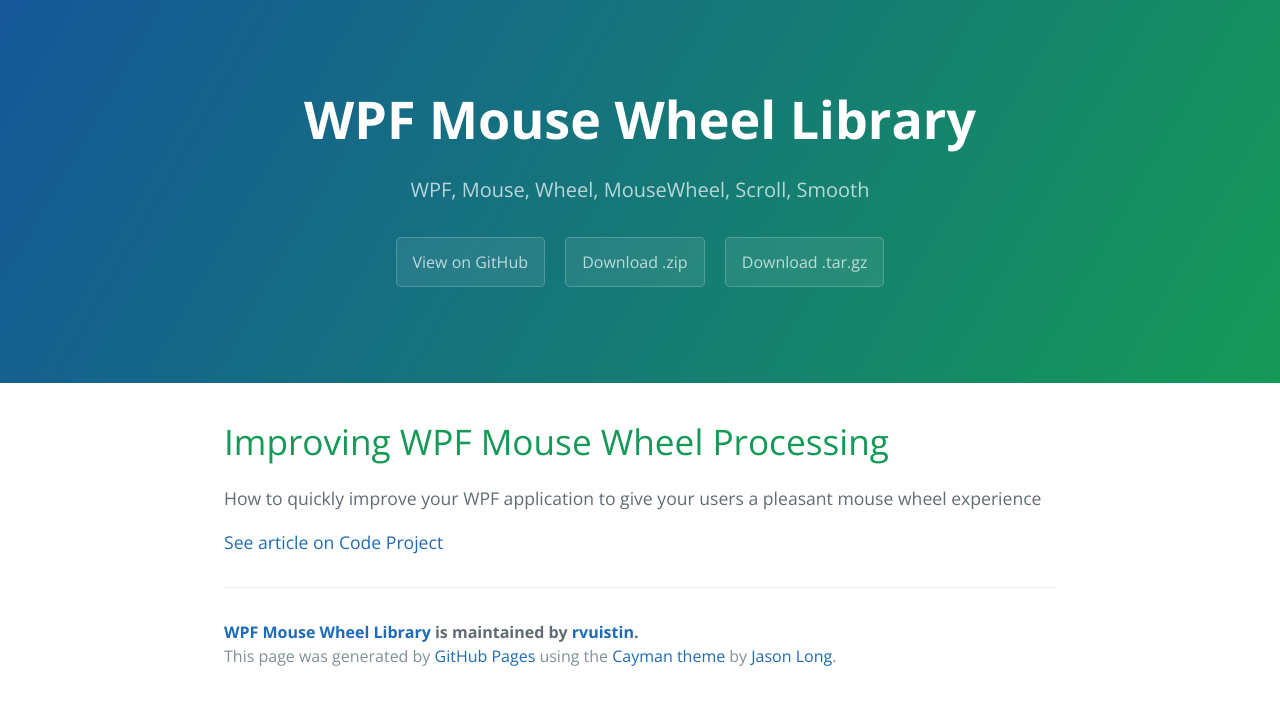
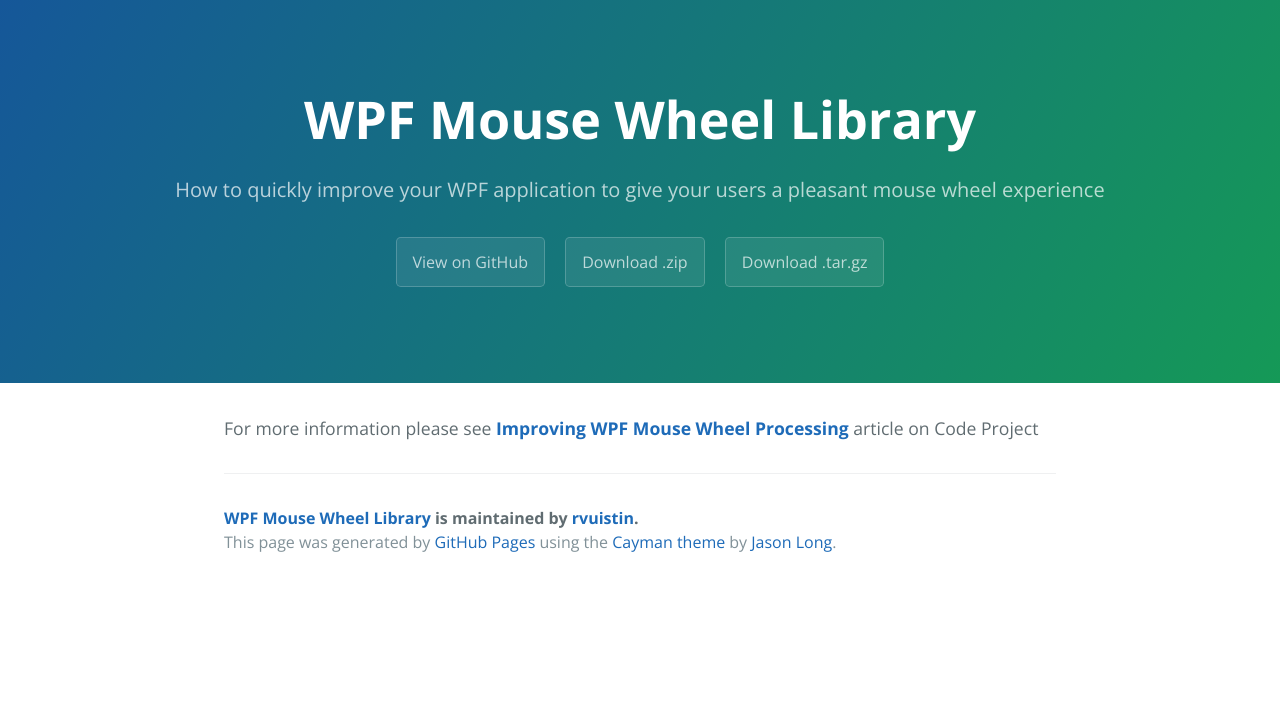
Before and after one commit to rvuistin/WpfMouseWheelLib, a plain HTML site: page index.html in a window 1280 px wide. Drawn offline with nearby package versions, Linux system fonts and the light colour scheme.

Commit message:
Create gh-pages branch via GitHub

```diff
--- a/index.html
+++ b/index.html
@@ -12,19 +12,14 @@
   <body>
     <section class="page-header">
       <h1 class="project-name">WPF Mouse Wheel Library</h1>
-      <h2 class="project-tagline">WPF, Mouse, Wheel, MouseWheel, Scroll, Smooth</h2>
+      <h2 class="project-tagline">How to quickly improve your WPF application to give your users a pleasant mouse wheel experience</h2>
       <a href="https://github.com/rvuistin/WpfMouseWheelLib" class="btn">View on GitHub</a>
       <a href="https://github.com/rvuistin/WpfMouseWheelLib/zipball/master" class="btn">Download .zip</a>
       <a href="https://github.com/rvuistin/WpfMouseWheelLib/tarball/master" class="btn">Download .tar.gz</a>
     </section>
 
     <section class="main-content">
-      <h1>
-<a id="improving-wpf-mouse-wheel-processing" class="anchor" href="#improving-wpf-mouse-wheel-processing" aria-hidden="true"><span aria-hidden="true" class="octicon octicon-link"></span></a>Improving WPF Mouse Wheel Processing</h1>
-
-<p>How to quickly improve your WPF application to give your users a pleasant mouse wheel experience</p>
-
-<p><a href="http://www.codeproject.com/Articles/220255/Improving-WPF-Mouse-Wheel-Processing">See article on Code Project</a></p>
+      <p>For more information please see <a href="http://www.codeproject.com/Articles/220255/Improving-WPF-Mouse-Wheel-Processing"><strong>Improving WPF Mouse Wheel Processing</strong></a>  article on Code Project</p>
 
       <footer class="site-footer">
         <span class="site-footer-owner"><a href="https://github.com/rvuistin/WpfMouseWheelLib">WPF Mouse Wheel Library</a> is maintained by <a href="https://github.com/rvuistin">rvuistin</a>.</span>
--- a/params.json
+++ b/params.json
@@ -1,6 +1,6 @@
 {
   "name": "WPF Mouse Wheel Library",
-  "tagline": "WPF, Mouse, Wheel, MouseWheel, Scroll, Smooth",
-  "body": "# Improving WPF Mouse Wheel Processing\r\nHow to quickly improve your WPF application to give your users a pleasant mouse wheel experience\r\n\r\n[See article on Code Project](http://www.codeproject.com/Articles/220255/Improving-WPF-Mouse-Wheel-Processing)\r\n",
+  "tagline": "How to quickly improve your WPF application to give your users a pleasant mouse wheel experience",
+  "body": "For more information please see [**Improving WPF Mouse Wheel Processing**](http://www.codeproject.com/Articles/220255/Improving-WPF-Mouse-Wheel-Processing)  article on Code Project\r\n",
   "note": "Don't delete this file! It's used internally to help with page regeneration."
 }
```
